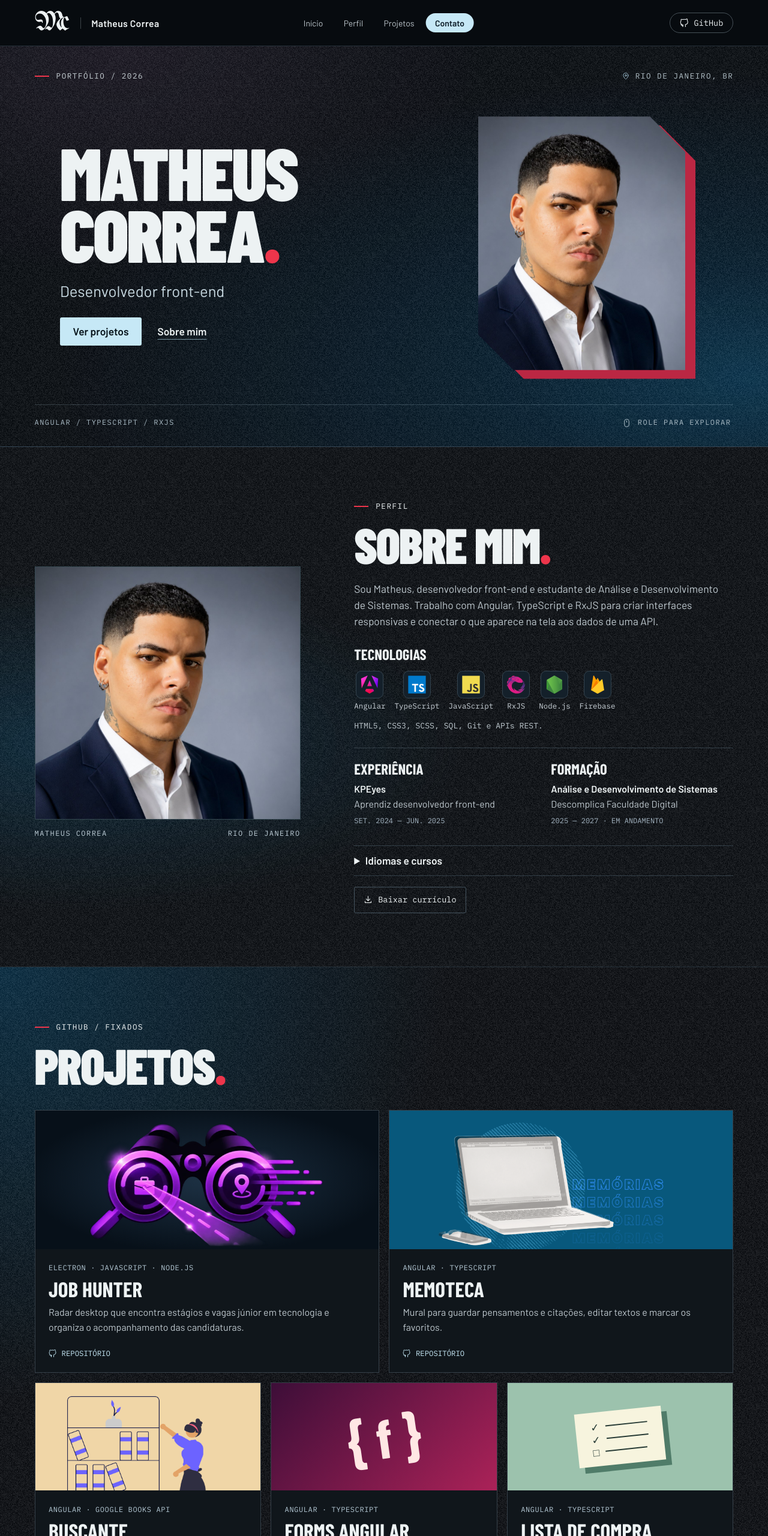
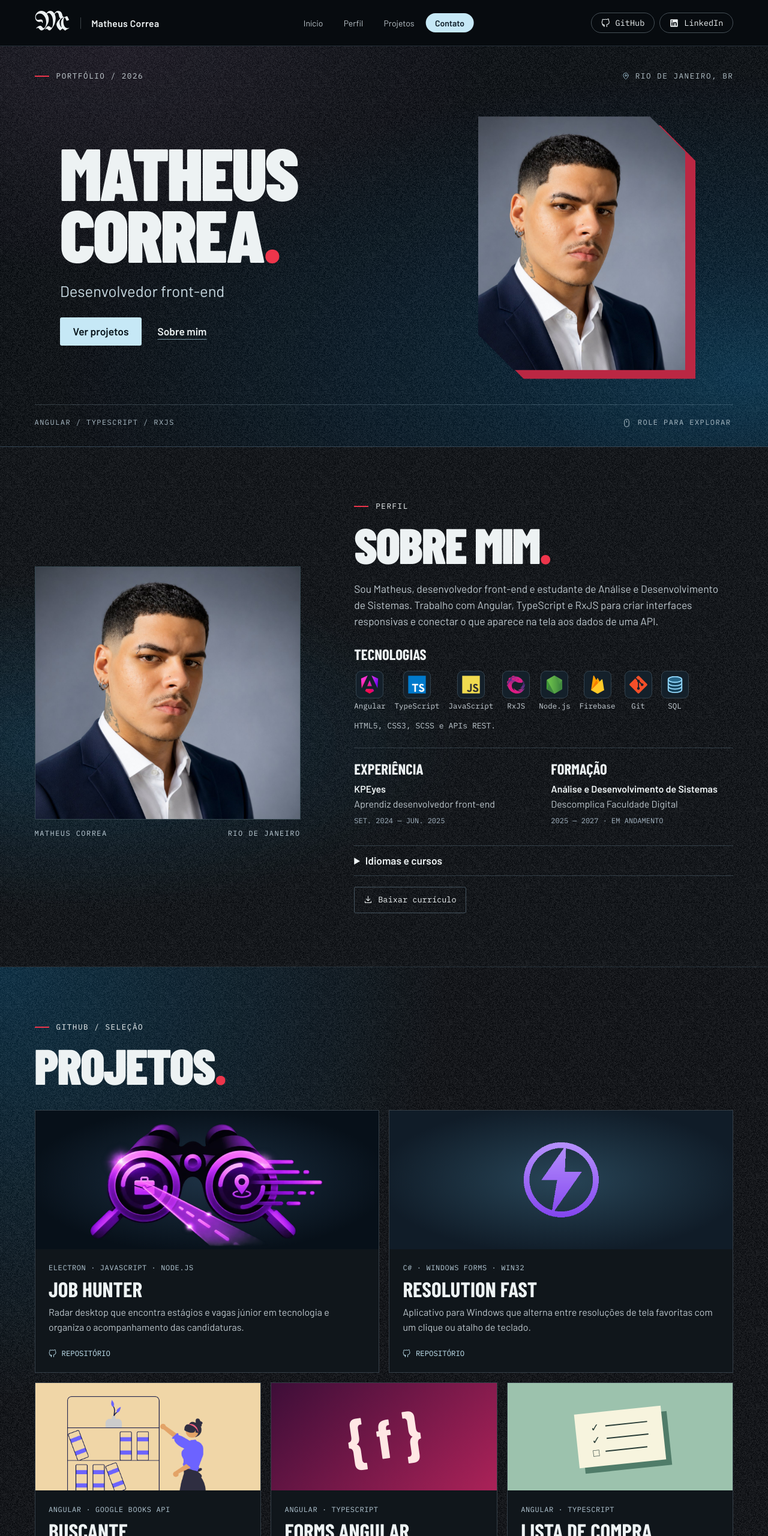
Before and after one commit to MatheusCorreaaa/portif-lio-2.0, a plain HTML site: page index.html in a window 1280 px wide. Shown: the top 2560 px of the page at 60% size. Drawn offline with Linux system fonts and the light colour scheme.

Commit message:
feat(portfolio): destacar Resolution Fast e adicionar LinkedIn, Git e SQL

```diff
--- a/index.html
+++ b/index.html
@@ -26,8 +26,9 @@
           ><a href="#perfil">Perfil</a><a href="#projetos">Projetos</a
           ><a href="#contato">Contato</a>
         </nav>
+        <div class="social-links">
           <a
-          class="github"
+            class="social-link"
             href="https://github.com/MatheusCorreaaa"
             target="_blank"
             rel="noopener"
@@ -47,6 +48,26 @@
               /></svg
             ><span>GitHub</span></a
           >
+          <a
+            class="social-link"
+            href="https://www.linkedin.com/in/matheus-correa-798439250/"
+            target="_blank"
+            rel="noopener"
+            aria-label="Perfil de Matheus no LinkedIn"
+          >
+            <svg
+              class="icon"
+              viewBox="0 0 24 24"
+              fill="currentColor"
+              aria-hidden="true"
+            >
+              <path
+                d="M20.45 2H3.55A1.55 1.55 0 0 0 2 3.55v16.9A1.55 1.55 0 0 0 3.55 22h16.9A1.55 1.55 0 0 0 22 20.45V3.55A1.55 1.55 0 0 0 20.45 2ZM8 19H5V9.5h3ZM6.5 8.2a1.75 1.75 0 1 1 0-3.5 1.75 1.75 0 0 1 0 3.5ZM19 19h-3v-5.3c0-1.3-.5-2-1.55-2-1.1 0-1.75.8-1.75 2V19h-3V9.5h2.9v1.25c.5-.83 1.5-1.5 2.9-1.5 2.1 0 3.5 1.3 3.5 4Z"
+              />
+            </svg>
+            <span>LinkedIn</span>
+          </a>
+        </div>
       </div>
     </header>
     <main>
@@ -191,8 +212,28 @@
                     loading="lazy" /></span
                 >Firebase
               </li>
+              <li>
+                <span
+                  ><img
+                    src="assets/git.svg"
+                    alt=""
+                    width="30"
+                    height="30"
+                    loading="lazy" /></span
+                >Git
+              </li>
+              <li>
+                <span
+                  ><img
+                    src="assets/sql.svg"
+                    alt=""
+                    width="30"
+                    height="30"
+                    loading="lazy" /></span
+                >SQL
+              </li>
             </ul>
-            <p class="other">HTML5, CSS3, SCSS, SQL, Git e APIs REST.</p>
+            <p class="other">HTML5, CSS3, SCSS e APIs REST.</p>
             <div class="story">
               <div>
                 <h3>Experiência</h3>
@@ -236,7 +277,7 @@
       </section>
       <section id="projetos" class="panel projects">
         <div class="sectioninner">
-          <p class="eyebrow pre">GitHub / Fixados</p>
+          <p class="eyebrow pre">GitHub / Seleção</p>
           <h2>Projetos<span>.</span></h2>
           <div class="gallery">
             <a
@@ -273,19 +314,19 @@
                 >
               </div></a
             ><a
-              class="card mem"
-              href="https://github.com/MatheusCorreaaa/memoteca-angular"
+              class="card resolution"
+              href="https://github.com/MatheusCorreaaa/ResolutionFast"
               target="_blank"
               rel="noopener"
               ><div class="projectart" aria-hidden="true">
-                <img src="assets/memoteca.png" alt="" loading="lazy" />
+                <img src="assets/resolution-fast.png" alt="" loading="lazy" />
               </div>
               <div class="cardbody">
-                <small>Angular · TypeScript</small>
-                <h3>Memoteca</h3>
+                <small>C# · Windows Forms · Win32</small>
+                <h3>Resolution Fast</h3>
                 <p>
-                  Mural para guardar pensamentos e citações, editar textos e
-                  marcar os favoritos.
+                  Aplicativo para Windows que alterna entre resoluções de tela
+                  favoritas com um clique ou atalho de teclado.
                 </p>
                 <span class="repolink"
                   ><svg
--- a/style.css
+++ b/style.css
@@ -78,10 +78,15 @@ header {
   position: relative;
 }
 .brand,
-.github,
+.social-link,
 nav {
   display: flex;
   align-items: center;
+}
+.social-links {
+  display: flex;
+  align-items: center;
+  gap: 0.5rem;
 }
 .brand {
   gap: 1.1rem;
@@ -123,7 +128,7 @@ nav a[aria-current] {
   background: var(--ice);
   font-weight: 600;
 }
-.github,
+.social-link,
 .cv,
 .readme,
 .hero-footer a,
@@ -132,13 +137,13 @@ nav a[aria-current] {
   align-items: center;
   gap: 0.55rem;
 }
-.github {
+.social-link {
   font: 400 0.85rem var(--mono);
   border: 1px solid #465057;
   border-radius: 50px;
   padding: 0.45rem 1rem;
 }
-.github:hover,
+.social-link:hover,
 .cv:hover {
   border-color: var(--ice);
   color: var(--ice);
@@ -522,8 +527,12 @@ details p {
 .hunter .projectart {
   background: radial-gradient(ellipse at center, #1d3144, #071019 75%);
 }
-.mem .projectart {
-  background: #08587c;
+.resolution .projectart {
+  background: radial-gradient(ellipse at center, #284557, #101c28 76%);
+}
+.resolution .projectart img {
+  width: min(46%, 170px);
+  height: 72%;
 }
 .books .projectart {
   background: #f0d6a7;
@@ -651,6 +660,18 @@ footer > a {
 .contact .sectioninner {
   padding-bottom: 2rem;
 }
+@media (max-width: 960px) {
+  .headrow nav {
+    position: static;
+    transform: none;
+  }
+  .social-links {
+    gap: 0.2rem;
+  }
+  .social-link span {
+    display: none;
+  }
+}
 @media (max-width: 780px) {
   .headrow {
     height: 67px;
@@ -664,10 +685,7 @@ footer > a {
   nav a {
     padding: 0.42rem 0.65rem;
   }
-  .github span {
-    display: none;
-  }
-  .github {
+  .social-link {
     border: 0;
     padding: 0.6rem;
   }
@@ -717,7 +735,7 @@ footer > a {
     font-size: 0.83rem;
     padding: 0.4rem 0.52rem;
   }
-  .github {
+  .social-link {
     padding: 0.3rem;
   }
   .hero-inner {
@@ -805,6 +823,17 @@ footer > a {
     letter-spacing: 0.03em;
   }
 }
+@media (max-width: 370px) {
+  .headrow {
+    width: 96vw;
+  }
+  .headrow nav a {
+    padding-inline: 0.32rem;
+  }
+  .social-links {
+    gap: 0;
+  }
+}
 @media (prefers-reduced-motion: reduce) {
   html {
     scroll-behavior: auto;
```
Also changed, not shown: assets/git.svg (added), assets/licenses/resolution-fast.txt (added), assets/memoteca.png (deleted), assets/resolution-fast.png (added), assets/sql.svg (added), 1 other file. Lines whose indentation alone changed are shown as unchanged.
